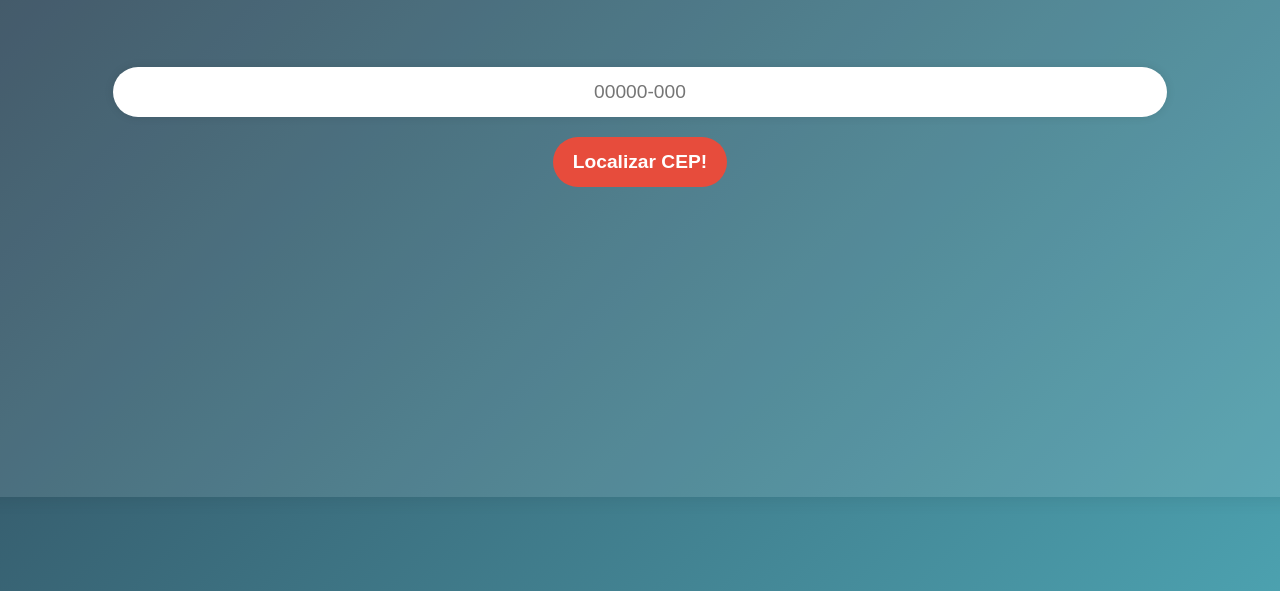
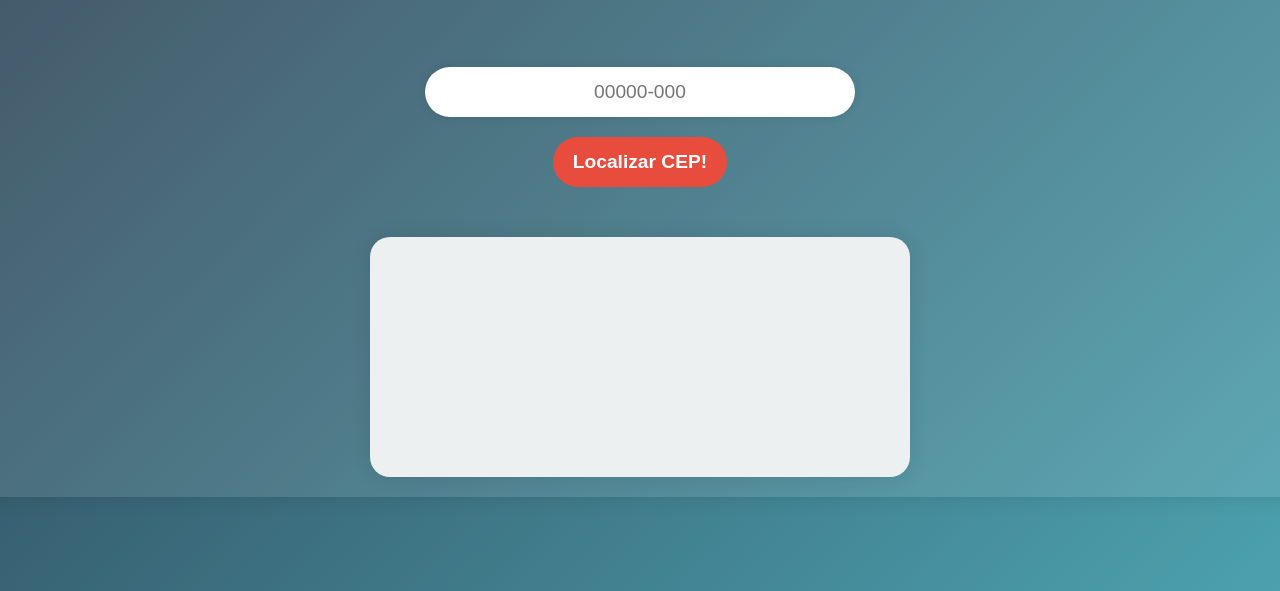
Before and after one commit to JulioRugolo/buscador-de-cep, a website built with Vite: page index.html in a window 1280 px wide. Shown: the part 209-800 px from the top of the page. Built offline with nearby package versions, Linux system fonts and the light colour scheme; some packages are replaced by stand-ins of ours.

Commit message:
Update style.css

```diff
--- a/src/style.css
+++ b/src/style.css
@@ -1,17 +1,21 @@
 /* style.css */
+
+html, body {
+  margin: 0;
+  padding: 0;
+  width: 100%;
+  height: 100%;
+  overflow: hidden;
+  font-family: 'Roboto', sans-serif;
+}
 
 body {
   display: flex;
   flex-direction: column;
   justify-content: center;
   align-items: center;
-  height: 100vh;
-  width: 100%;
-  margin: 0;
-  padding: 0;
   background: linear-gradient(135deg, #2c3e50, #4ca1af);
   color: #fff;
-  font-family: 'Roboto', sans-serif;
   text-align: center;
 }
 
@@ -54,6 +58,7 @@ form {
 
 form input {
   width: 80%;
+  max-width: 400px;
   height: 50px;
   border-radius: 25px;
   border: none;
@@ -83,12 +88,13 @@ form input {
 }
 
 #result {
-  visibility: hidden;
+  display: none; /* Oculta o resultado inicialmente */
   background-color: #ecf0f1;
   display: flex;
   flex-direction: column;
   align-items: center;
   width: 80%;
+  max-width: 500px;
   border-radius: 20px;
   min-height: 200px;
   margin-top: 50px;
@@ -109,10 +115,6 @@ form input {
 }
 
 @media (max-width: 768px) {
-  body {
-    padding: 20px;
-  }
-
   form input {
     width: calc(100% - 40px);
   }
```
